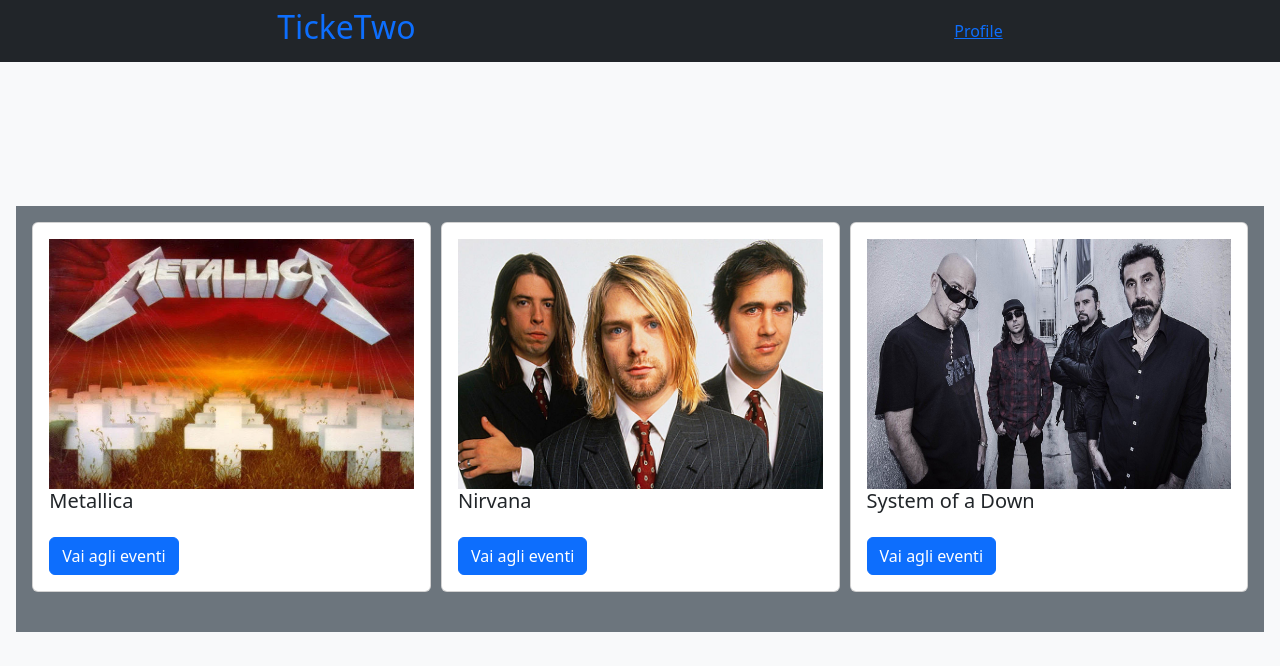
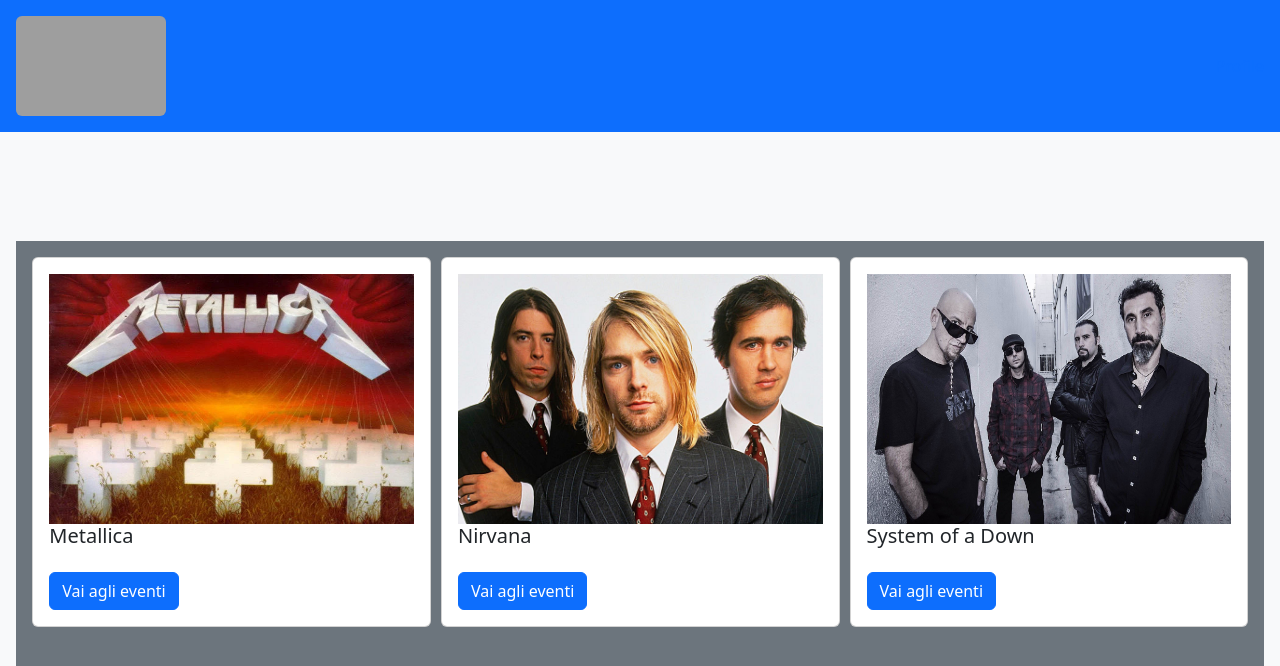
Before and after one commit to itsDamon/tickeTwo, a PHP site: page /home.php in a window 1280 px wide. Shown: the top 666 px of the page. Run offline with PHP 8.4, Linux system fonts and the light colour scheme; the visitor is signed in with stand-in values (Sample User, id 1); data comes from the database, SQL or seed files in the repository; grey boxes are pictures that could not be loaded.

Commit message:
modifica colore della navbar

```diff
--- a/header.php
+++ b/header.php
@@ -23,9 +23,9 @@
     <script src="OwlCarousel2-2.3.4/dist/owl.carousel.min.js"></script>
 </head>
 <body class="d-flex flex-column min-vh-100 flex-grow-1 bg-light">
-<header class="text-center p-2 d-flex align-items-center justify-content-around bg-dark">
+<header class="text-center p-2 d-flex align-items-center justify-content-between text-bg-primary p-3">
     <a href="home.php" class="link-underline link-underline-opacity-0">
-        <h2>TickeTwo</h2>
+        <img src="docs/logoTicketTwo.jpg" height="100px" width="150px" class="rounded float-start" alt="immagine del sito">
     </a>
     <?php if (!isset($_SESSION['user'])) { ?>
         <a href="login.php">Login</a>
```
